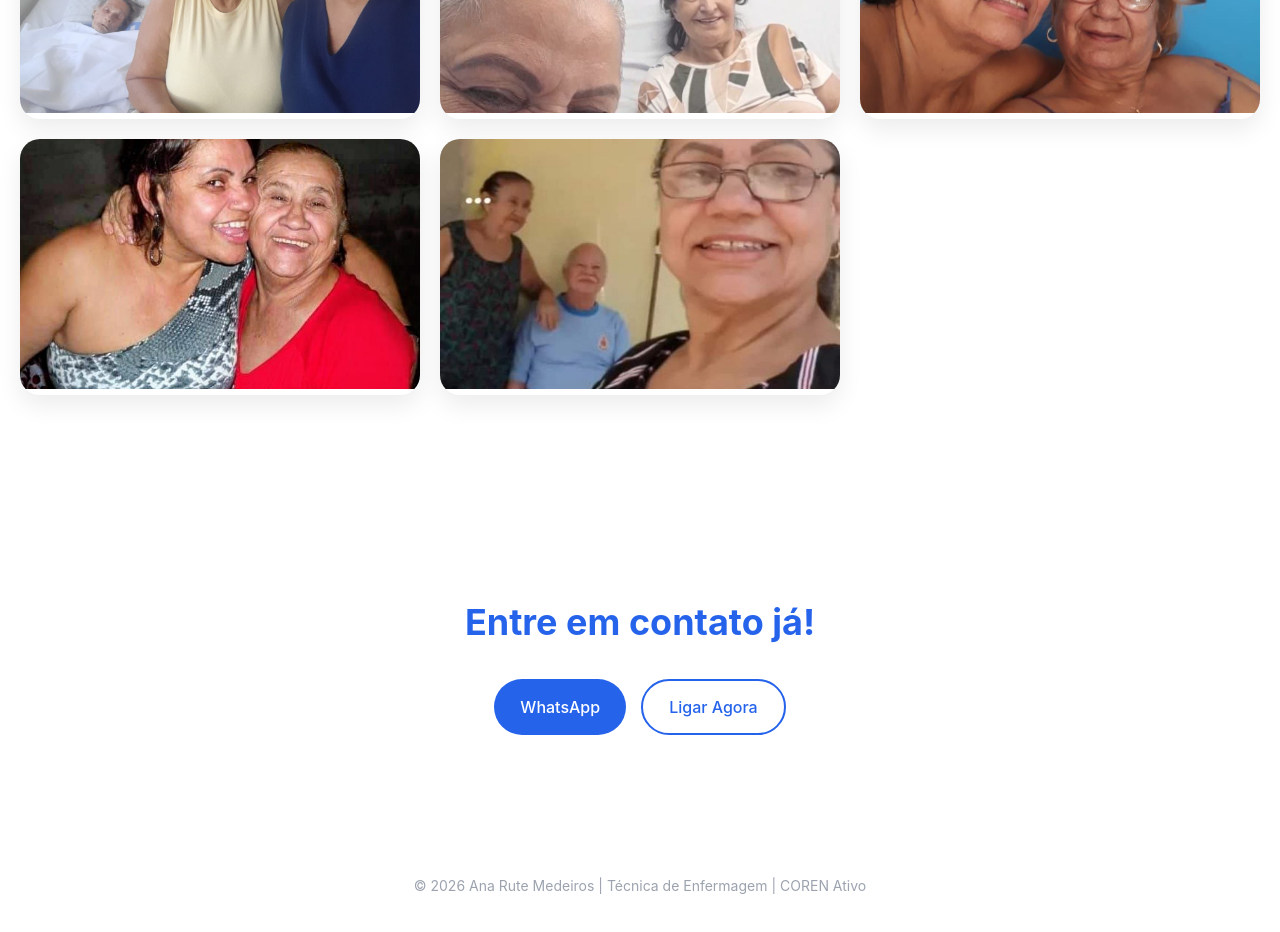
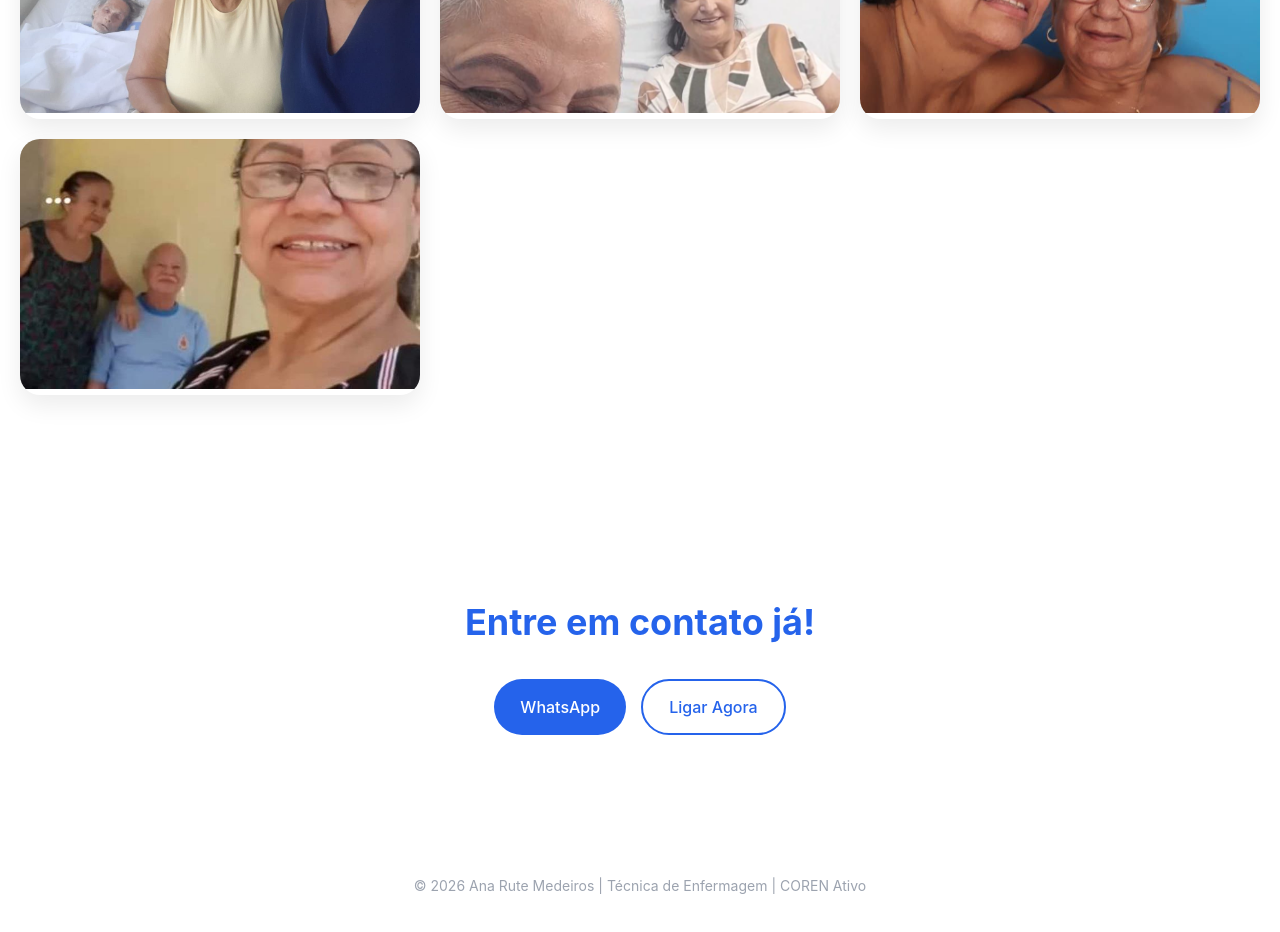
Before and after one commit to edypnog/landing-freela, a React (Vite) app: page / in a window 1280 px wide. Shown: the part 2360-3292 px from the top of the page. Built offline with nearby package versions, Linux system fonts and the light colour scheme.

Commit message:
removing pic

```diff
--- a/src/App.jsx
+++ b/src/App.jsx
@@ -424,9 +424,9 @@ export default function LandingPage() {
           <GalleryImage>
             <img src="/photo_6_2026-02-21_15-21-53.jpg" alt="Cuidado 6" />
           </GalleryImage>
-          <GalleryImage>
+          {/* <GalleryImage>
             <img src="/photo_7_2026-02-21_15-21-53.jpg" alt="Cuidado 7" />
-          </GalleryImage>
+          </GalleryImage> */}
           <GalleryImage>
             <img src="/photo_8_2026-02-21_15-21-53.jpg" alt="Cuidado 8" />
           </GalleryImage>
```
